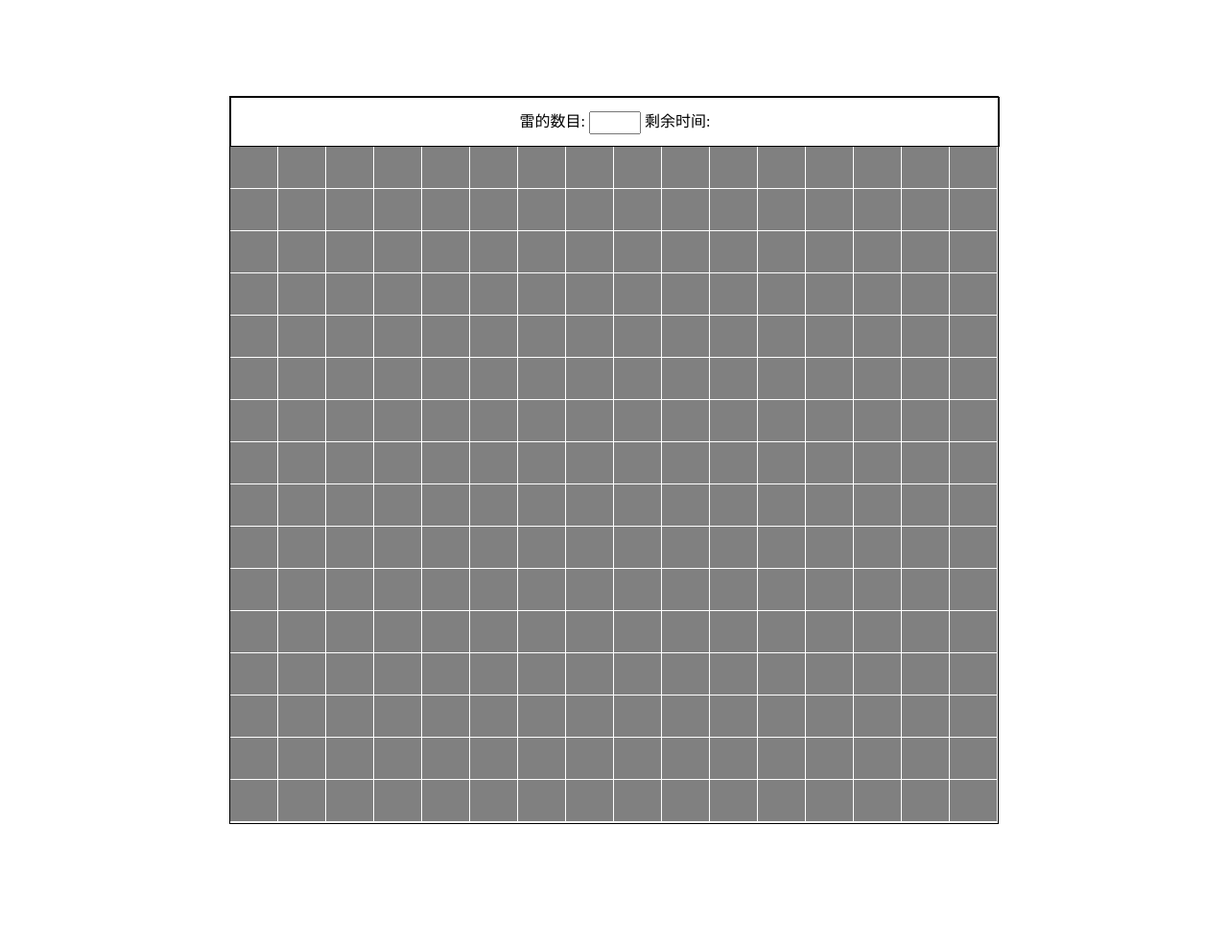
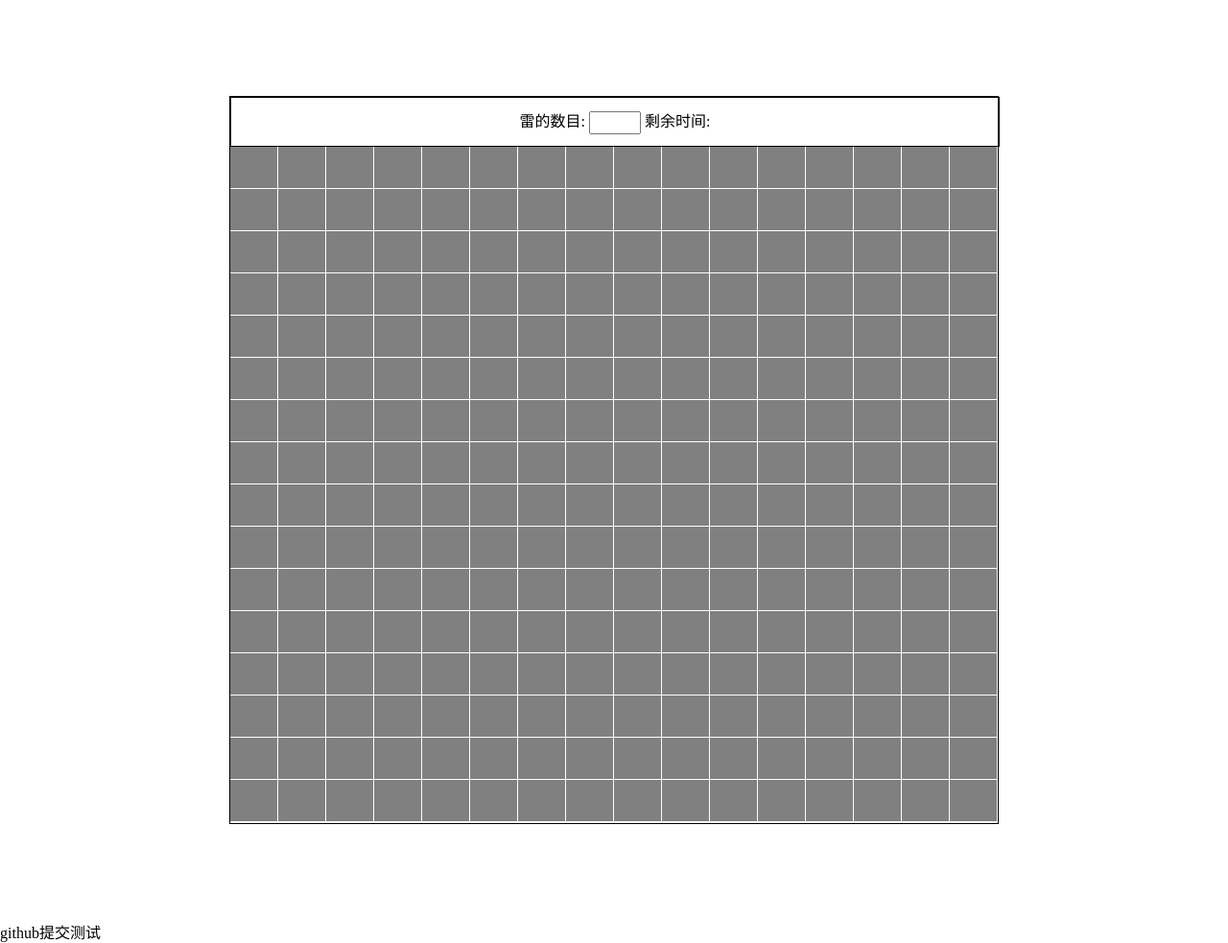
Before and after one commit to WuJunPen/saolei, a plain HTML site: page index.html in a window 1280 px wide. Shown: the whole page at 96% size. Before the commit the page ends 959 px from the top, so only its background shows below. Drawn offline with nearby package versions, Linux system fonts and the light colour scheme.

Commit message:
modify index.html

```diff
--- a/index.html
+++ b/index.html
@@ -16,7 +16,7 @@
            <span>剩余时间:</span>
         </div>
     </div>
-	<div></div>
+	<div>github提交测试</div>
     <style>
         *{
             margin: 0;
```
